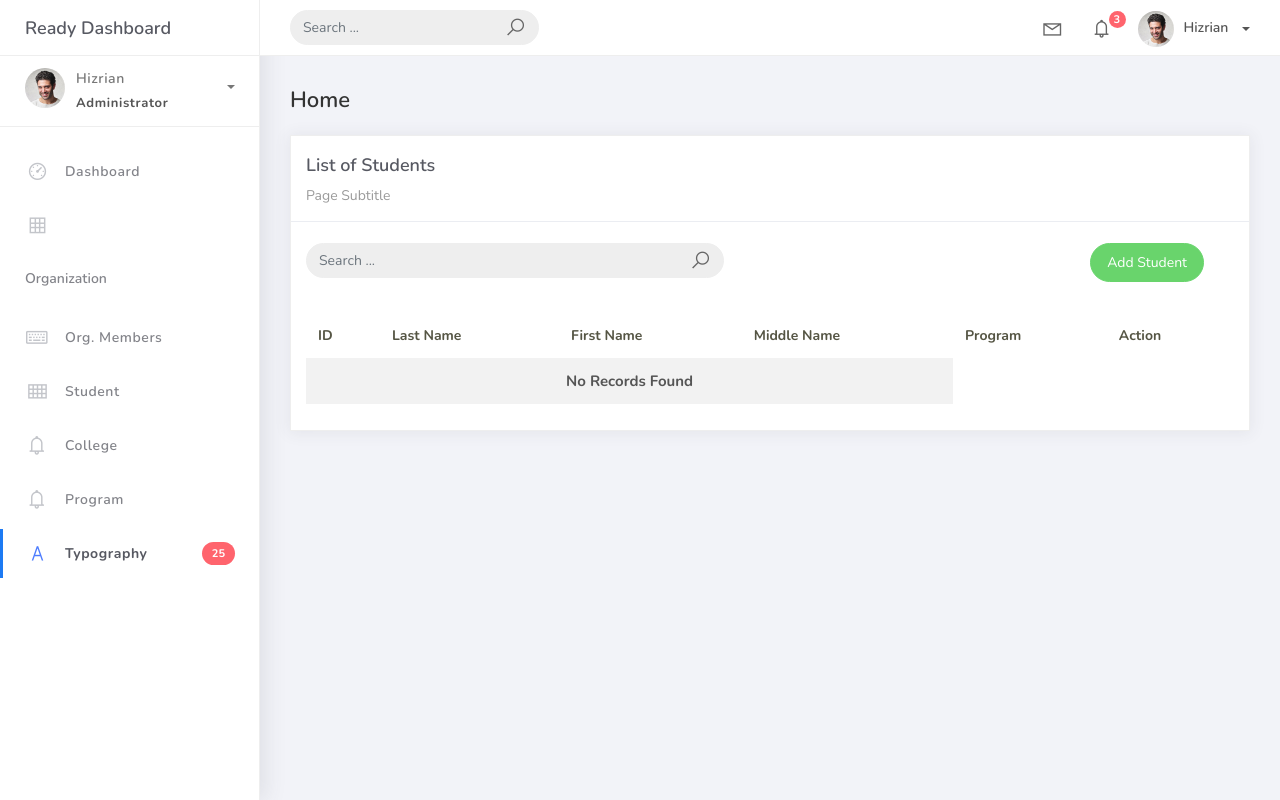
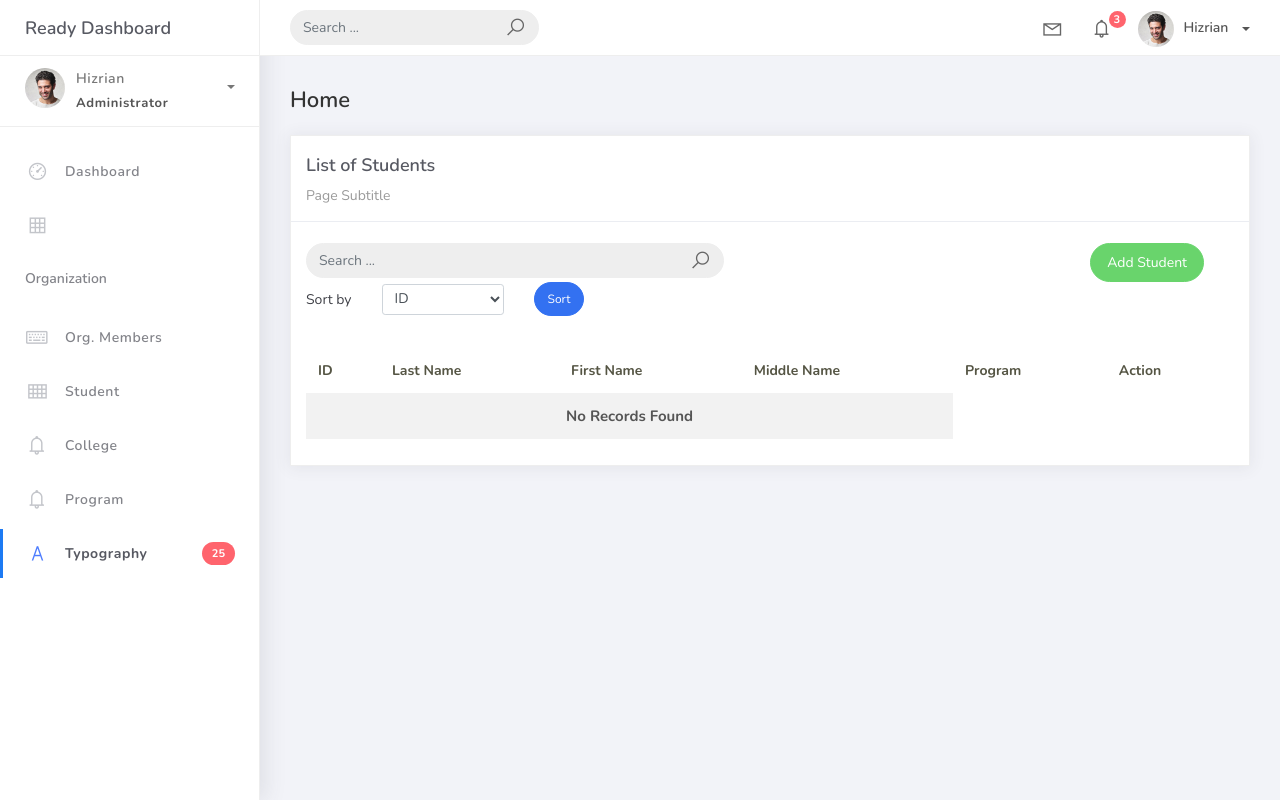
Before and after one commit to micahana4/PSUSphere, a Django app: page /student_list in a window 1280 px wide. Run offline with Django 4.2, Linux system fonts and the light colour scheme; data that the repository does not hold is empty; some libraries are stand-ins or nearby versions.

Commit message:
search and sorting features for every models but org members

```diff
--- a/projectsite/studentorg/views.py
+++ b/projectsite/studentorg/views.py
@@ -52,6 +52,12 @@ class OrganizationList(ListView) :
 
         return qs
 
+    def get_ordering(self):
+            allowed = ["name", "college__college_name"]
+            sort_by = self.request.GET.get("sort_by")
+            if sort_by in allowed:
+                return sort_by
+            return "name"
 
 class OrganizationCreateView(CreateView) :
     model = Organization
@@ -107,6 +113,29 @@ class StudentList(ListView) :
     template_name = 'student_list.html'
     paginate_by = 5
 
+    def get_queryset(self) :
+            qs = super().get_queryset()
+            query = self.request.GET.get('q')
+
+            if query:
+                qs = qs.filter(
+                    Q(student_id__icontains=query) |
+                    Q(lastname__icontains=query) |
+                    Q(firstname__icontains=query) |
+                    Q(middlename__icontains=query) |
+                    Q(program__prog_name__icontains=query)
+                )
+
+            return qs
+
+    def get_ordering(self):
+            allowed = ["student_id", "lastname", "firstname", "middlename", "program__prog_name"]
+            sort_by = self.request.GET.get("sort_by")
+            if sort_by in allowed:
+                return sort_by
+            return "student_id"
+
+
 class StudentCreateView(CreateView) :
     model = Student
     form_class = StudentForm
@@ -133,6 +162,17 @@ class CollegeList(ListView) :
     context_object_name = 'college'
     template_name = 'college_list.html'
     paginate_by = 5
+
+    def get_queryset(self) :
+            qs = super().get_queryset()
+            query = self.request.GET.get('q')
+
+            if query:
+                qs = qs.filter(
+                    Q(college_name__icontains=query)
+                )
+
+            return qs
 
 class CollegeCreateView(CreateView) :
     model = College
@@ -161,6 +201,17 @@ class ProgramList(ListView) :
     template_name = 'program_list.html'
     paginate_by = 5
 
+    def get_queryset(self) :
+        qs = super().get_queryset()
+        query = self.request.GET.get('q')
+
+        if query:
+            qs = qs.filter(
+                Q(prog_name__icontains=query) |
+                Q(college__college_name__icontains=query)
+            )
+        return qs
+
     def get_ordering(self):
         allowed = ["prog_name", "college__college_name"]
         sort_by = self.request.GET.get("sort_by")
--- a/projectsite/templates/college_list.html
+++ b/projectsite/templates/college_list.html
@@ -14,9 +14,9 @@
                     <br/>
                     <div class="col-md-12 row">
                         <div class="col-md-6">
-                            <form class="navbar-left navbar-form nav-search mr-md-3" actions="">
+                            <form class="navbar-left navbar-form nav-search mr-md-3" action="{% url 'college-list' %}">
                                 <div class="input-group">
-                                    <input type="text" placeholder="Search ..." class="form-control" />
+                                    <input type="text" placeholder="Search ..." class="form-control" name="q"/>
                                     <div class="input-group-append">
                                         <span class="input-group-text">
                                             <i class="la la-search search-icon"></i>
--- a/projectsite/templates/student_list.html
+++ b/projectsite/templates/student_list.html
@@ -14,9 +14,9 @@
                     <br />
                     <div class="col-md-12 row">
                         <div class="col-md-6">
-                            <form class="navbar-left navbar-form nav-search mr-md-3" actions="">
+                            <form class="navbar-left navbar-form nav-search mr-md-3" action="{% url 'student-list' %}">
                                 <div class="input-group">
-                                    <input type="text" placeholder="Search ..." class="form-control" />
+                                    <input type="text" placeholder="Search ..." class="form-control" name="q"/>
                                     <div class="input-group-append">
                                         <span class="input-group-text">
                                             <i class="la la-search search-icon"></i>
@@ -30,6 +30,25 @@
                                 <a href="{% url 'student-add' %}" class="btn btn-success btn-rounded">Add Student</a>
                             </div>
                         </div>
+                    </div>
+                    <div class="col-md-12">
+                        <form method="get" class="row g-2 align-items-center">
+                            <div class="col-auto">
+                                <label for="smallSelect" class="col-form-label">Sort by</label>
+                            </div>
+                            <div class="col-auto">
+                                <select class="form-control form-control-sm" id="smallSelect" name="sort_by">
+                                    <option value="student_id">ID</option>
+                                    <option value="lastname">Last Name</option>
+                                    <option value="firstname">First Name</option>
+                                    <option value="middlename">Middle Name</option>
+                                    <option value="program__prog_name">Program</option>
+                                </select>
+                            </div>
+                            <div class="col-auto">
+                                <button type="submit" class="btn btn-primary btn-sm btn-rounded">Sort</button>
+                            </div>
+                        </form>
                     </div>
 
                     <div class="card-body">
```
Also changed, not shown: projectsite/templates/org_list.html (+17 -0 lines), projectsite/templates/program_list.html (+4 -4 lines).
